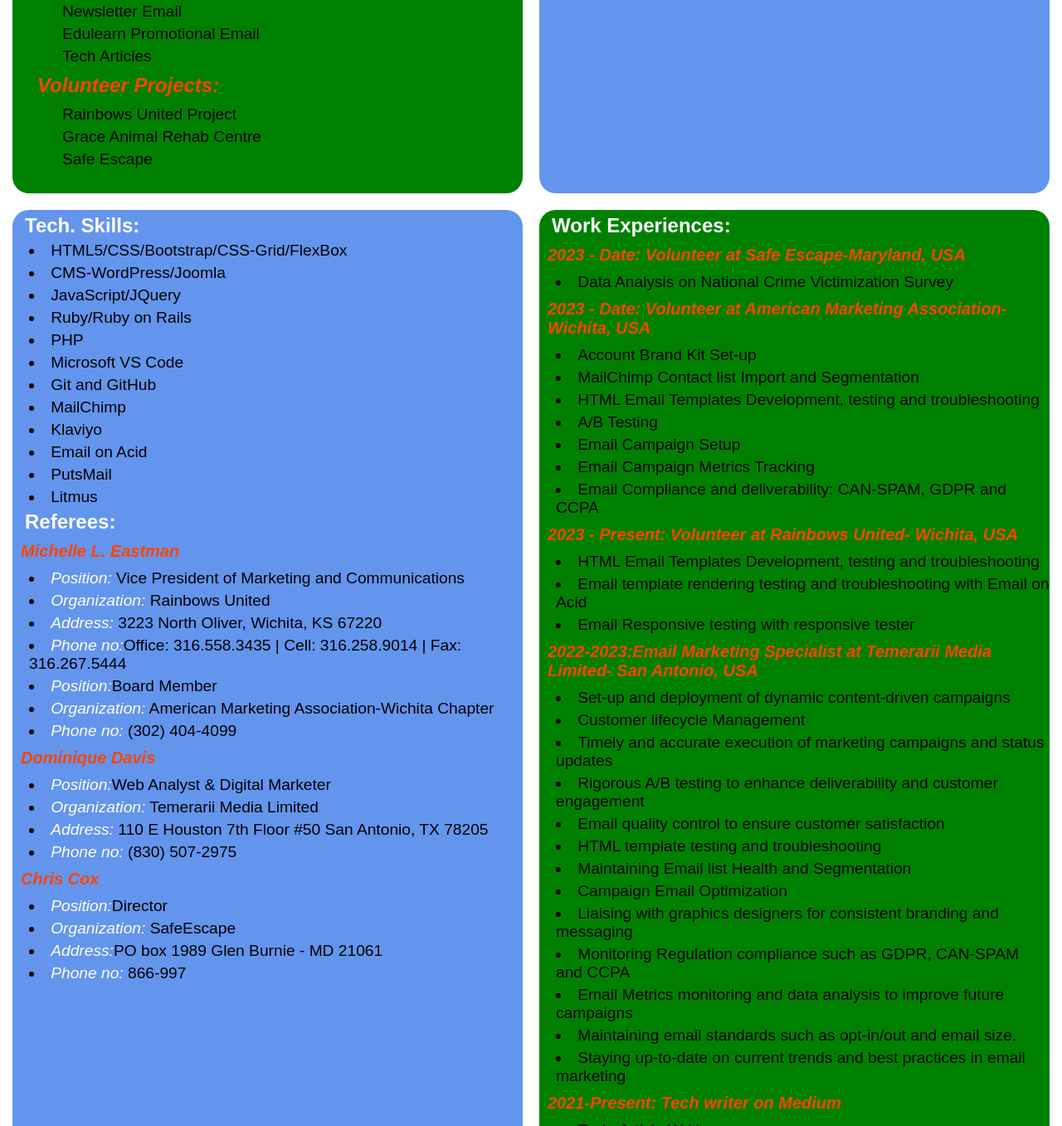
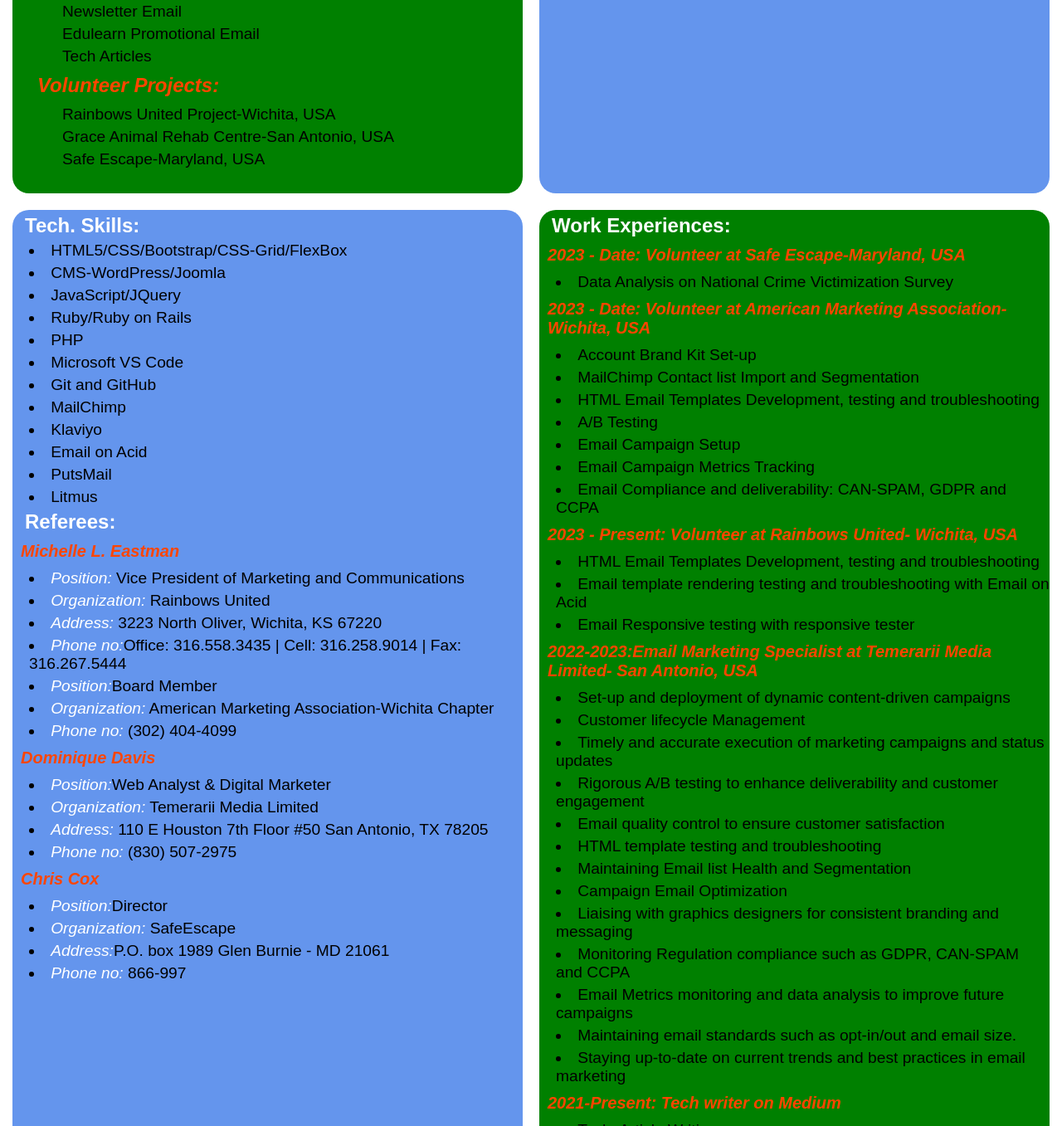
Before and after one commit to ebosoh/HUDSON-EBOSO-OMUNGA-CV, a plain HTML site: page index.html in a window 1280 px wide. Shown: the part 402-1759 px from the top of the page at 83% size. Drawn offline with Linux system fonts and the light colour scheme.

Commit message:
Add more duties

```diff
--- a/index.html
+++ b/index.html
@@ -206,9 +206,9 @@
             </ul>
             <p><em style="color: orangered; font-weight: bolder; font-size: 24px;">Volunteer Projects:</em></p>
             <ul>
-                <li><a href="https://www.catchafire.org/impact/match/3384404/rainbows-united--email-layout---template/">Rainbows United Project</a></li>
-                <li><a href="">Grace Animal Rehab Centre</a></li>
-                <li><a href="">Safe Escape</a></li>
+                <li><a href="https://www.catchafire.org/impact/match/3384404/rainbows-united--email-layout---template/">Rainbows United Project-Wichita, USA</a></li>
+                <li><a href="">Grace Animal Rehab Centre-San Antonio, USA</a></li>
+                <li><a href="">Safe Escape-Maryland, USA</a></li>
                 <li></li>
             </ul>
         </section>
@@ -263,7 +263,7 @@
                 <p><em style="color: orangered; font-weight: bolder; font-size: 20px;">Chris Cox</em></p>
                 <li><em style="color: #ffffff;">Position:</em>Director</li>
                 <li><em style="color: #ffffff;">Organization:</em> SafeEscape</li>
-                <li><em style="color: #ffffff;">Address:</em>PO box 1989 Glen Burnie - MD 21061</li>
+                <li><em style="color: #ffffff;">Address:</em>P.O. box 1989 Glen Burnie - MD 21061</li>
                 <li><em style="color: #ffffff;">Phone no:</em> 866-997</li>
 
             </section>
```
